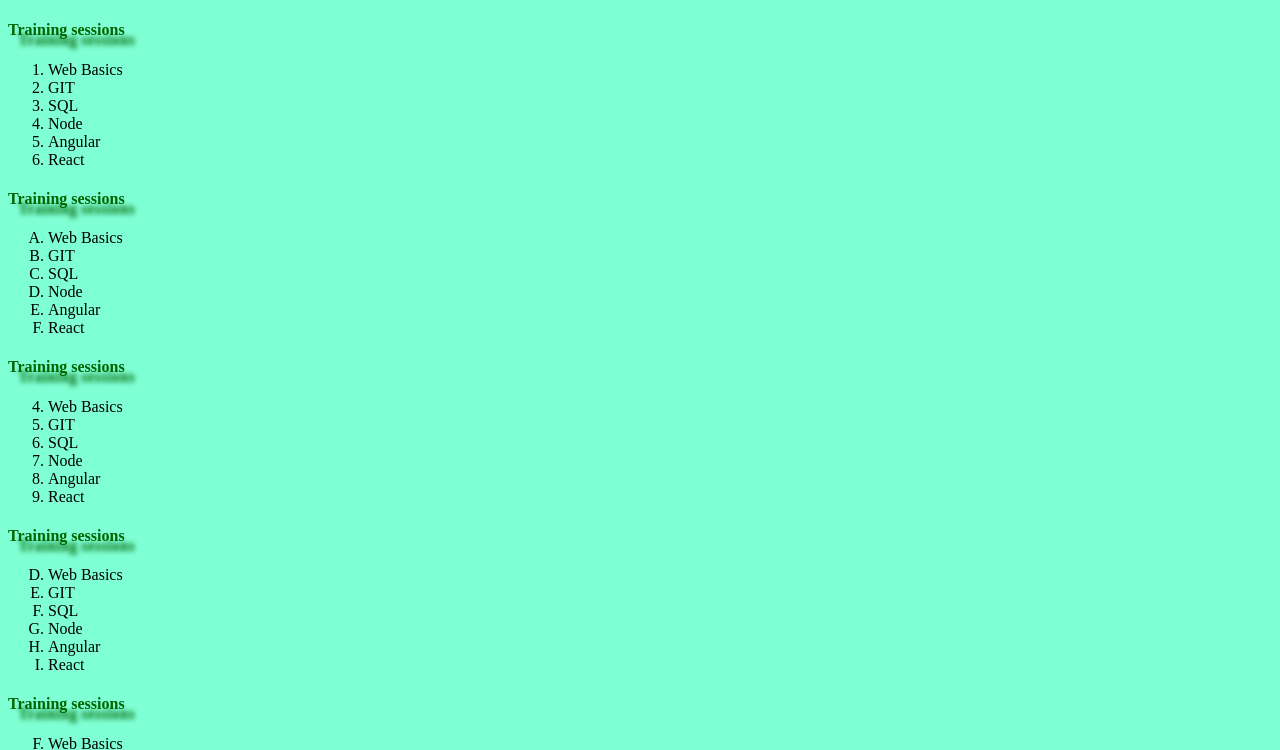
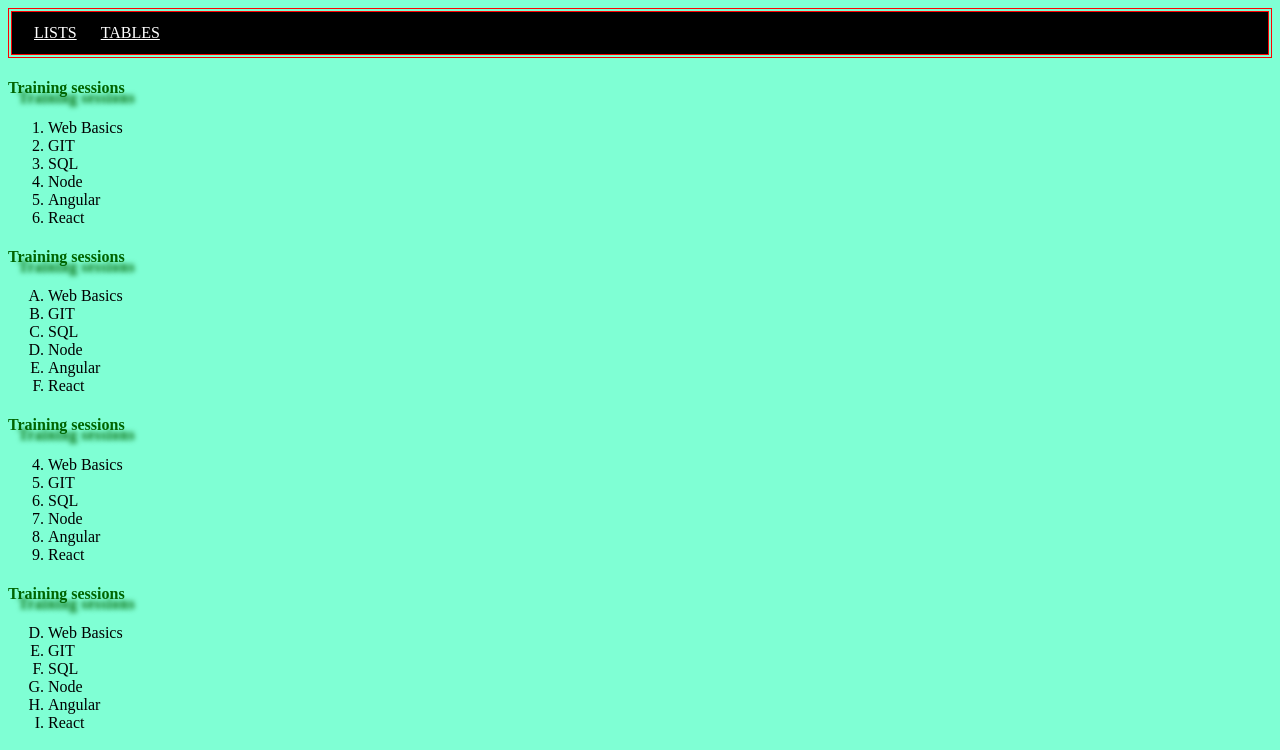
Before and after one commit to vinaneosoft/UserManagement, a plain HTML site: page ListDemo.html in a window 1280 px wide. Shown: the top 750 px of the page. Drawn offline with Linux system fonts and the light colour scheme.

Commit message:
feat: navbar added in ListDemo, style:navbar designed

```diff
--- a/CSS/mystyle.css
+++ b/CSS/mystyle.css
@@ -11,3 +11,15 @@ body{
 h4{
     color: darkgreen;
 }
+header{
+    border:4px double red
+}
+.navbar{
+    border: 2px solid;
+    padding: 10px;
+    background-color: black;
+}
+.navbar a{
+    padding: 10px;
+    color: white;
+}
--- a/ListDemo.html
+++ b/ListDemo.html
@@ -7,6 +7,11 @@
     <link rel="stylesheet" href="./CSS/mystyle.css">
 </head>
 <body>
+    <header>
+        <nav class="navbar">
+            <a href="./ListDemo.html">LISTS</a>  <a href="./TableDemo.html">TABLES</a>
+        </nav>
+    </header>
     <h4>Training sessions</h4>
     <ol>  <!-- 1-->
         <li>Web Basics</li>
```
Also changed, not shown: TableDemo.html (+1 -1 lines).
